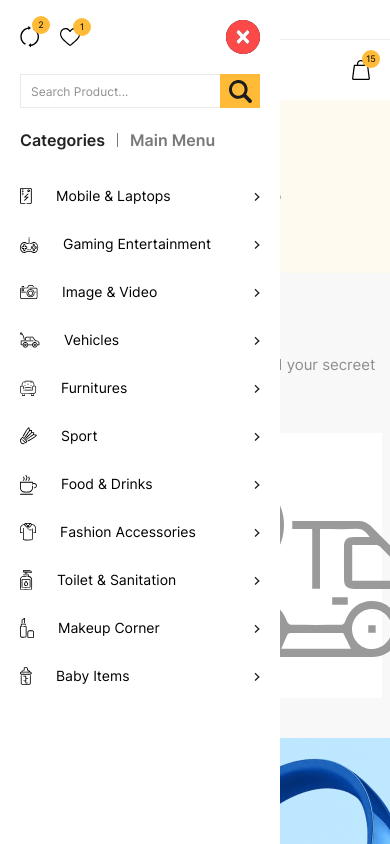
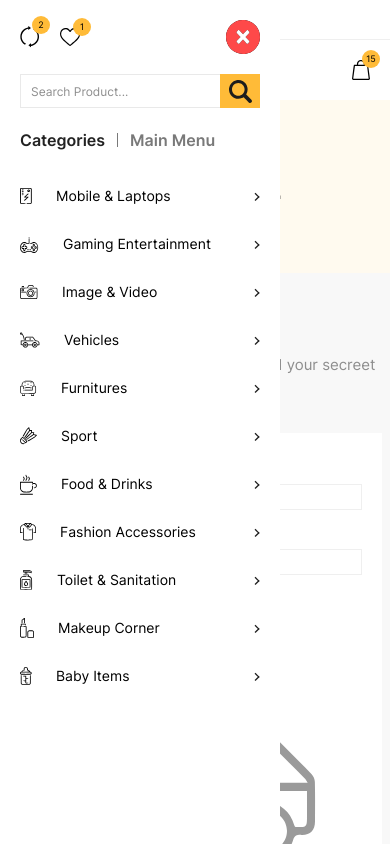
Before and after one commit to ifedayoagboola/bitsgiga-client, a React (Create React App) app: page /tracking-order in a window 390 px wide. Shown: the top 844 px of the page. Built offline with nearby package versions, Linux system fonts and the light colour scheme.

Commit message:
tracking order page done

```diff
--- a/src/components/TrackingOrder/index.jsx
+++ b/src/components/TrackingOrder/index.jsx
@@ -24,8 +24,8 @@ export default function TrackingOrder() {
             <p className="text-[15px] text-qgraytwo leading-8 mb-5">
               Enter your order taracking number and your secreet id.
             </p>
-            <div className="w-full bg-white px-[30px] py-[23px] flex items-center">
-              <div className="w-[642px]">
+            <div className="w-full bg-white lg:px-[30px] px-5 py-[23px] lg:flex items-center">
+              <div className="lg:w-[642px] w-full">
                 <div className="mb-3">
                   <InputCom
                     placeholder="Order Number"
@@ -47,7 +47,7 @@ export default function TrackingOrder() {
                   </div>
                 </a>
               </div>
-              <div className="flex-1 flex justify-center">
+              <div className="flex-1 flex justify-center mt-5 lg:mt-0">
                 <Thumbnail />
               </div>
             </div>
```
